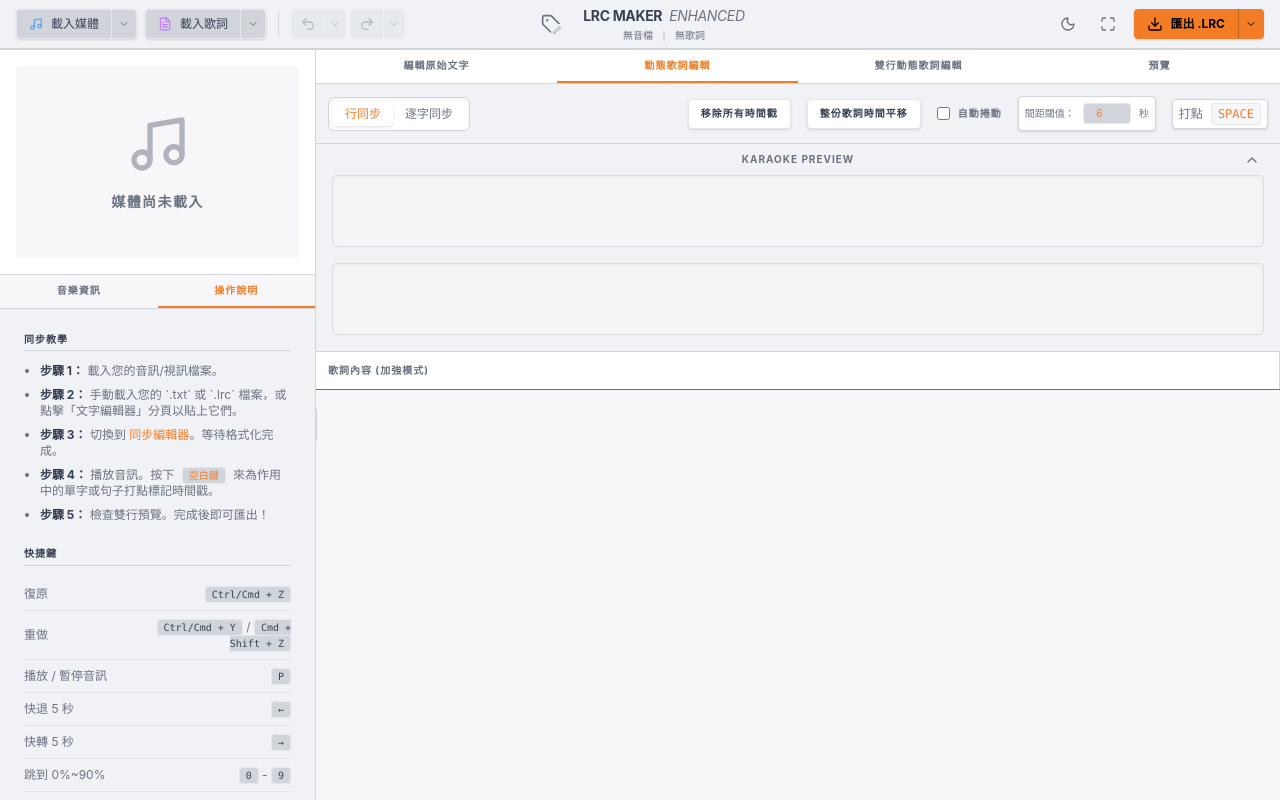
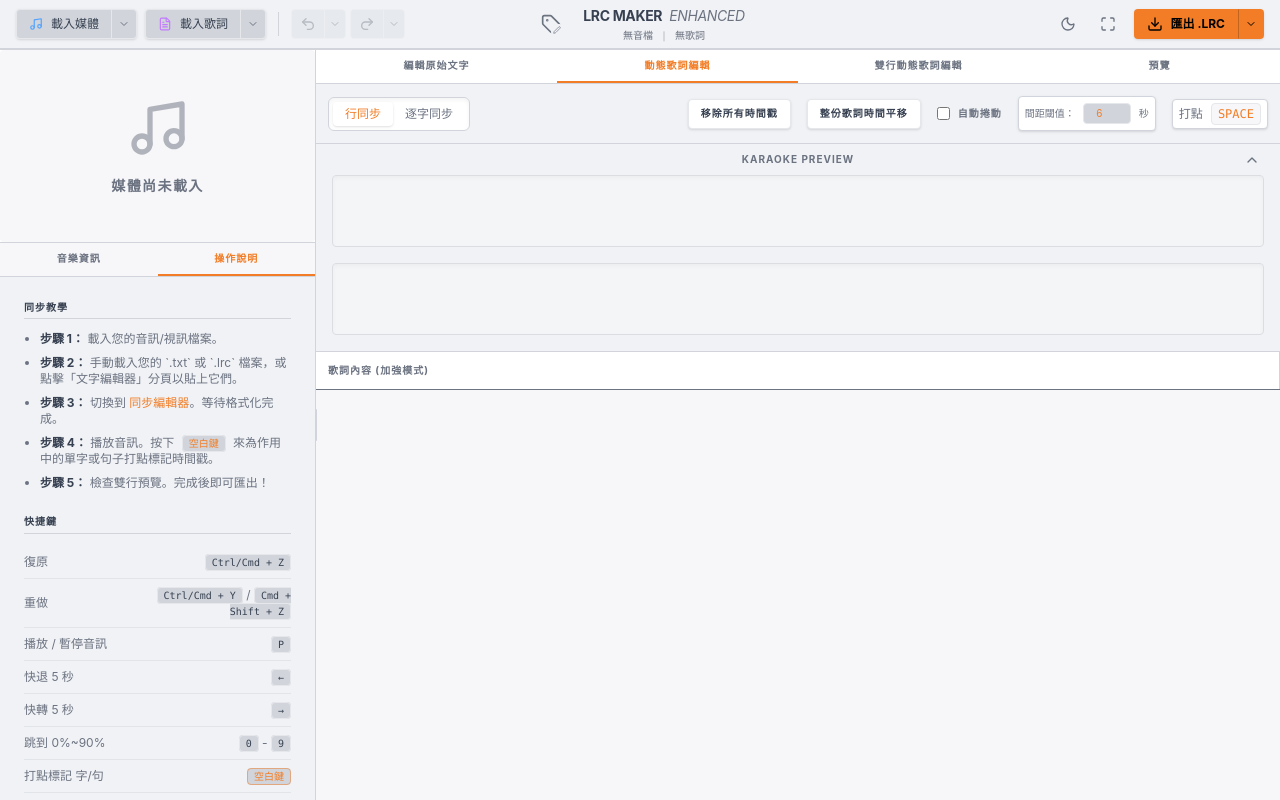
Before and after one commit to chyuaner/aistudio-elrc-maker, a Next.js app: page / in a window 1280 px wide. Built offline with nearby package versions, Linux system fonts and the light colour scheme.

Commit message:
feat: 手動調整播放控制介面 Refine layout padding and spacing
Adjust padding and margins on MediaPlayer and ResizableLayout components.

This change improves visual spacing and consistency across different screen sizes, particularly for the media player controls and header area.

```diff
--- a/components/MediaPlayer.tsx
+++ b/components/MediaPlayer.tsx
@@ -96,7 +96,7 @@
   }, [playerRef]);
 
   return (
-    <div className={`flex justify-between items-end px-1 relative overflow-hidden h-20 w-full pt-2 pb2 -mb-2 ${className}`}>
+    <div className={`flex justify-between items-end relative overflow-hidden h-20 w-full pt-4 pb-4 px-3 py-2 -mb-2 ${className}`}>
         <canvas
             ref={canvasRef}
             className="absolute inset-0 w-full h-full pointer-events-none waveform-visualizer"
@@ -401,7 +401,7 @@
     <div className="flex flex-col gap-2 w-full">
       {isVideo ? <video {...commonProps} /> : <audio {...commonProps} />}
 
-      <div className="flex flex-col">
+      <div className="flex flex-col p-2 lg:p-4">
         {/* Waveform */}
         <div className={`w-full rounded overflow-hidden bg-[var(--app-bg-input)] relative group/wave ${isWaveReady ? '' : 'hidden'}`} ref={containerRef}>
           {hoverTime !== null && (
@@ -455,7 +455,7 @@
       {/* Time Display */}
       <TimeDisplay className="-mb-2" />
 
-      <div className="@container flex flex-col gap-3 bg-[var(--app-bg-panel)] p-3 rounded shadow-sm border border-[var(--app-border-base)]">
+      <div className="@container flex flex-col gap-3 bg-[var(--app-bg-panel)] p-3 shadow-sm border-t border-[var(--app-border-base)]">
         {/* Playback controls row */}
         <div className="flex items-center justify-between gap-1">
           <div className="flex items-center gap-1.5">
--- a/components/ResizableLayout.tsx
+++ b/components/ResizableLayout.tsx
@@ -51,7 +51,7 @@
         style={{ width: isMobile ? '100%' : `calc(${leftWidth}% - 4px)` }}
         className="flex flex-col border-r border-[var(--app-border-base)] bg-[var(--app-bg-panel-alt)] shrink-0 lg:h-full lg:overflow-hidden"
       >
-        <div className="bg-[var(--app-bg-input)] border-b border-[var(--app-border-base)] p-2 lg:p-4 flex flex-col justify-center shrink-0">
+        <div className="bg-[var(--app-bg-input)] border-b border-[var(--app-border-base)] p-0 flex flex-col justify-center shrink-0">
           <MediaPlayer />
         </div>
         <div className="hidden lg:flex flex-col flex-1 overflow-hidden">
```
